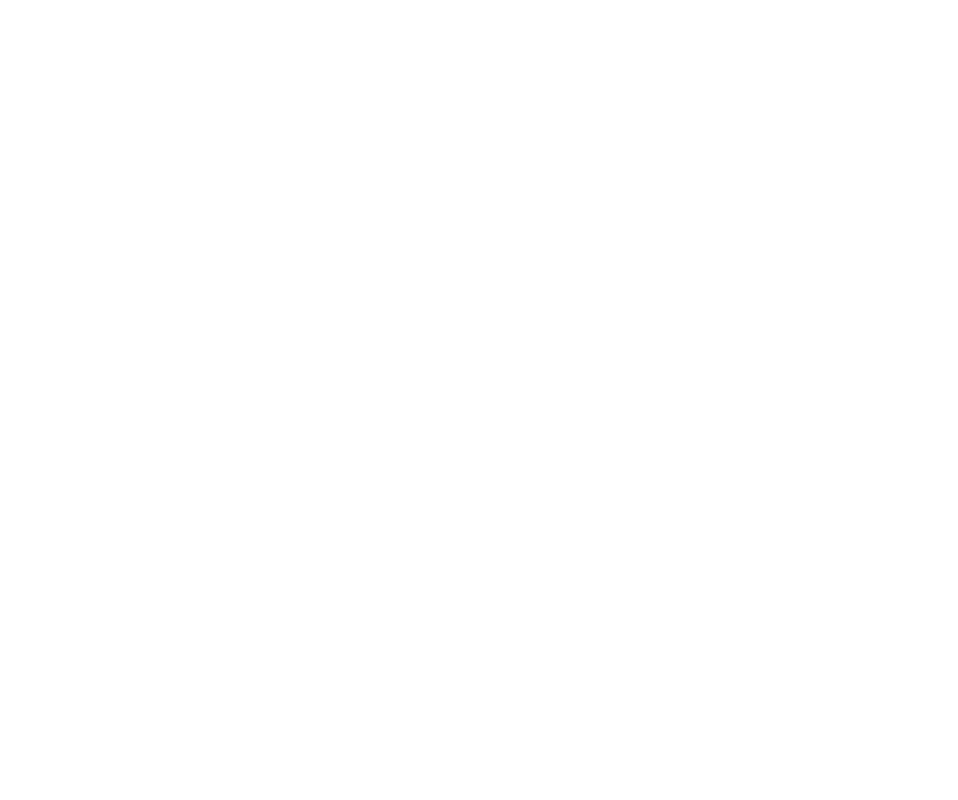
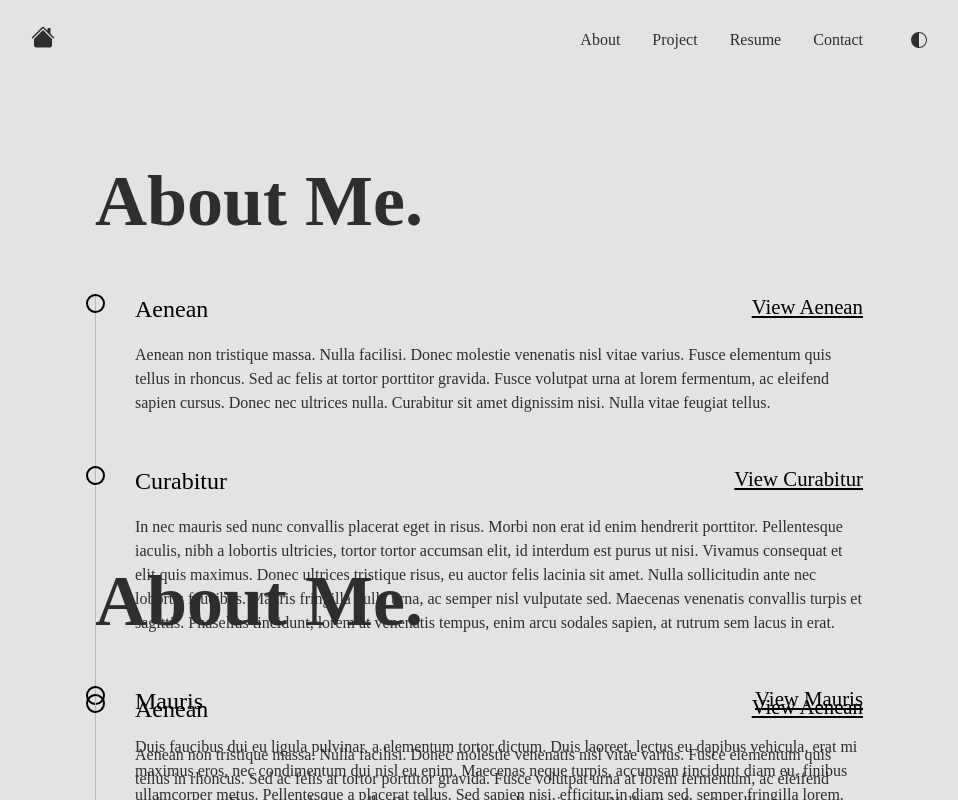
Before and after one commit to Near99/personal-portfolio, a React (Create React App) app: page /personal-portfolio/about in a window 1280 px wide. Shown: the top 800 px of the page, without its empty margins (161-1119 px from the left). Built offline with nearby package versions, Linux system fonts and the light colour scheme.

Commit message:
deploying testing 2

```diff
--- a/src/Header.js
+++ b/src/Header.js
@@ -17,7 +17,7 @@
         </MenuIcon>
         <NavOL>
           <NavList>
-            <NavLink to="about">About</NavLink>
+            <NavLink to="/personal-portfolio/about">About</NavLink>
           </NavList>
           <NavList>
             <NavLink to="project">Project</NavLink>
--- a/src/Routes.js
+++ b/src/Routes.js
@@ -17,7 +17,7 @@
           <Route path="/personal-portfolio" exact>
             <App handleSwitchTheme={handleSwitchTheme} />
           </Route>
-          <Route path="/about" exact>
+          <Route path="/personal-portfolio/about" exact>
             <About handleSwitchTheme={handleSwitchTheme} />
           </Route>
           <Route path="/project"></Route>
```
